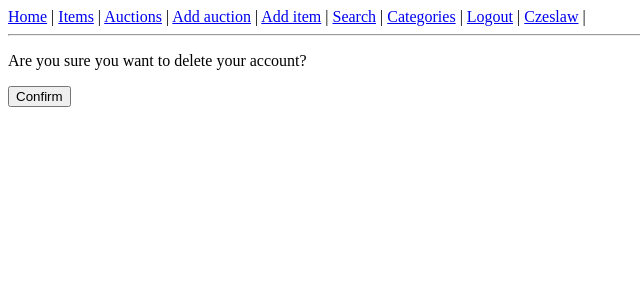
After one commit to filipzmija1/Auction-site, a Django app: page /delete-user/8 in a window 1280 px wide. The commit adds this page. Shown: the top 300 px of the page, without its empty margins (0-640 px from the left). Run offline with Django 4.2, Linux system fonts and the light colour scheme; a user stored in the database is signed in; data comes from the database, SQL or seed files in the repository; both versions use the stored data as it was after the commit.

Commit message:
delete user view

```diff
--- a/auctionsite/auctions/forms.py
+++ b/auctionsite/auctions/forms.py
@@ -50,7 +50,8 @@ class AddAuctionForm(forms.ModelForm):
     class Meta:
         model = Auction
         fields = ['name', 'item', 'min_price', 'buy_now_price', 'end_date']
-    end_date = forms.DateTimeField(widget=forms.TextInput(attrs={'placeholder': '01/20/1995 15:30:00'}))
+    end_date = forms.DateTimeField(widget=forms.TextInput(attrs={'placeholder': '01/20/1995 15:30:00'}),
+                                    help_text='month/day/year hour:minutes:seconds')
 
 
 class EditUserForm(forms.ModelForm):
--- a/auctionsite/auctions/templates/auctions/edit_user_profile.html
+++ b/auctionsite/auctions/templates/auctions/edit_user_profile.html
@@ -8,5 +8,6 @@
     {{ form.as_p }}
     <input type="submit" value="Change profile">
 </form><br>
-<a href="/reset-password/{{ user.username }}">Reset password</a>
+<a href="/reset-password/{{ user.username }}">Reset password</a><br><br>
+<a href="/delete-user/{{ user.id }}">Delete account</a>
 {% endblock %}
--- /dev/null
+++ b/auctionsite/auctions/templates/auctions/user_confirm_delete.html
@@ -0,0 +1,13 @@
+{% extends 'auctions/base_template.html' %}
+
+{% block title %}Delete user{% endblock %}
+
+
+{% block content %}
+<form action="" method="POST">
+    {% csrf_token %}
+    <p>Are you sure you want to delete your account?</p>
+    {{ form }}
+    <input type="submit" value="Confirm">
+</form>
+{% endblock %}
--- a/auctionsite/auctions/views.py
+++ b/auctionsite/auctions/views.py
@@ -503,3 +503,19 @@ class ResetPassword(LoginRequiredMixin, View):
                 return redirect('/home')
         messages.error(request, 'Passwords do not match')
         return render(request, self.template_name, {'form': self.form})
+
+
+class DeleteUser(LoginRequiredMixin, SuccessMessageMixin, DeleteView):
+    """This view allows user to delete his own profile"""
+    model = User
+    login_url = '/login'
+    success_message = 'Your account has been deleted successfully'
+    template_name = 'auctions/user_confirm_delete.html'
+
+    def get_success_url(self):
+        user = self.request.user    # Get logged user
+        user_id = self.kwargs.get('pk') # Get user id from the URL
+        if user.id != user_id:
+            raise PermissionDenied
+        else:
+            return '/home'
--- a/auctionsite/auctionsite/urls.py
+++ b/auctionsite/auctionsite/urls.py
@@ -48,6 +48,7 @@ urlpatterns = [
     path('expired-auctions/', auctions.AuctionsList.as_view()),
     path('email/', include(mail_urls)),
     path('buy-now/<int:pk>', auctions.BuyNow.as_view()),
+    path('delete-user/<int:pk>', auctions.DeleteUser.as_view()),
 
 ]
 if settings.DEBUG:
```
Also changed, not shown: auctionsite/db.sqlite3.
